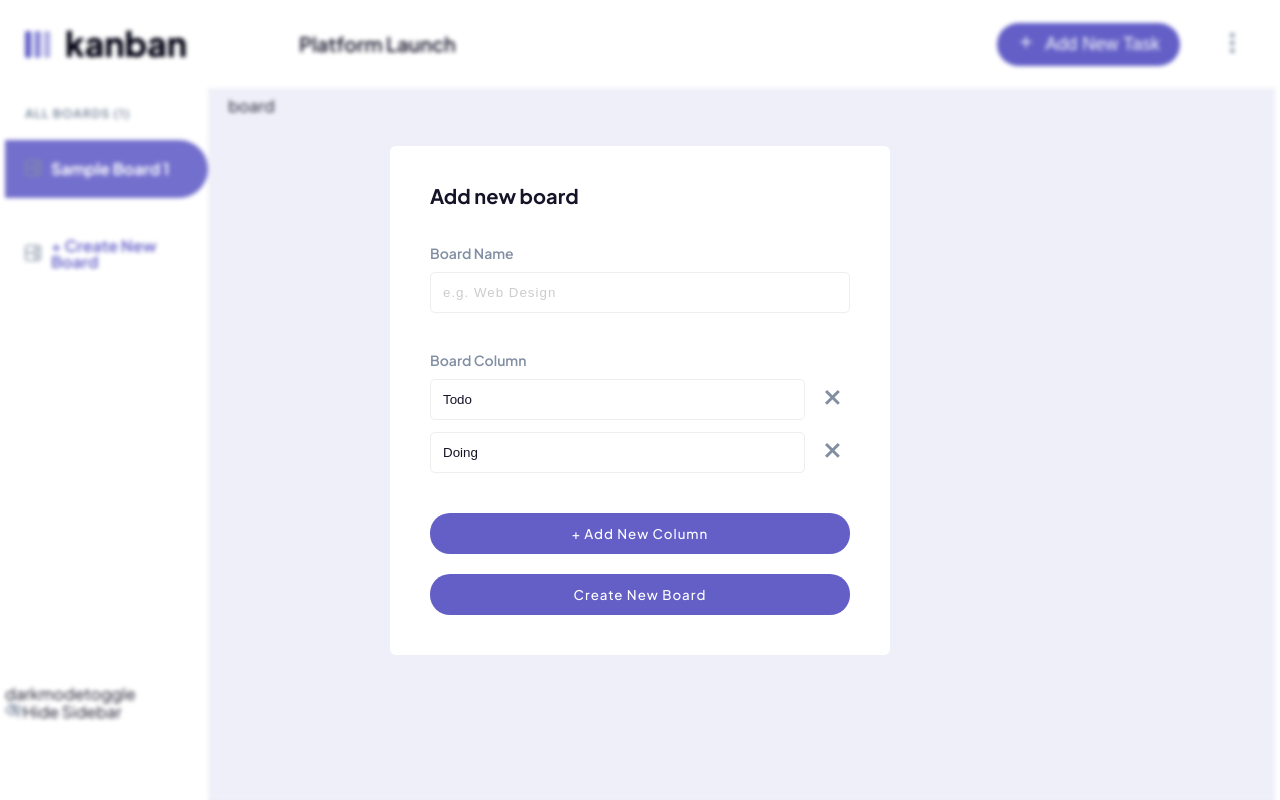
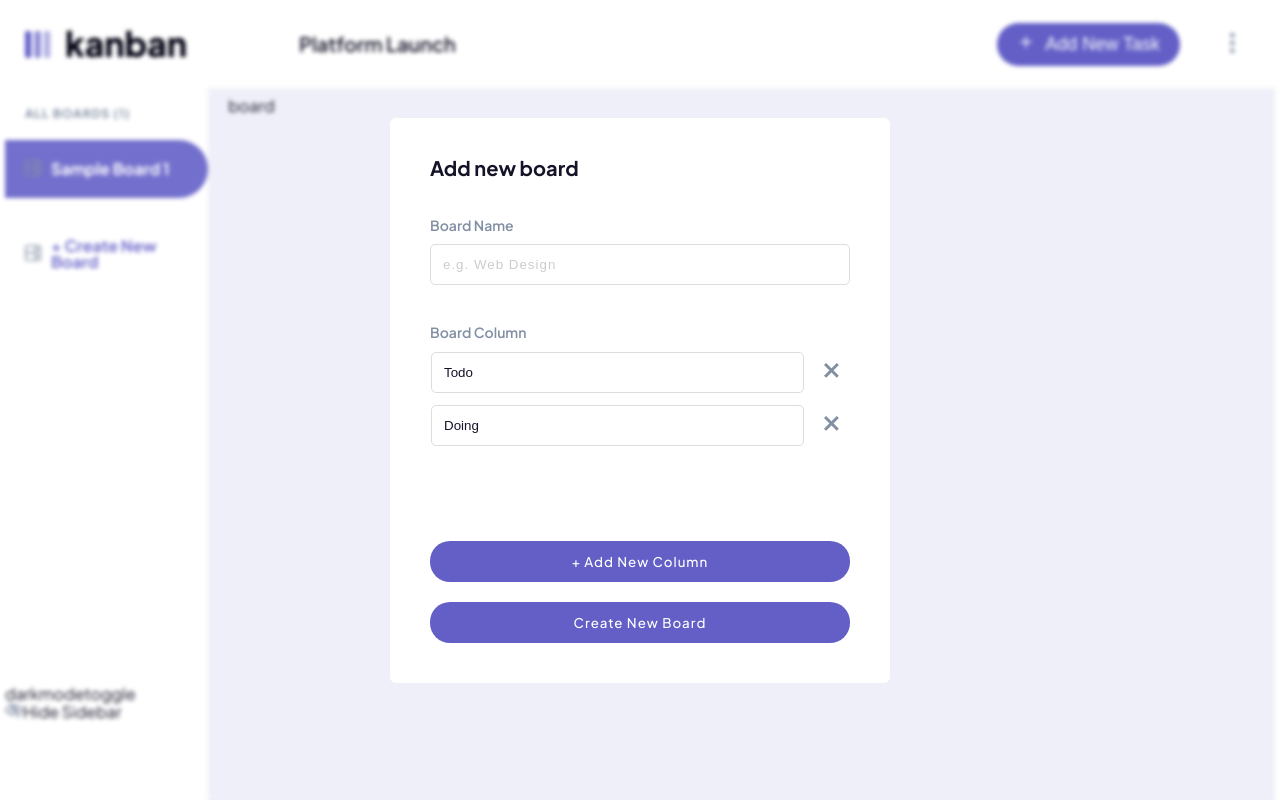
Before and after one commit to Abhishek-201099/kanban-task-management, a React (Vite) app: page /board in a window 1280 px wide. Both pictures are taken after a click on the element "+ Create New Board". Built offline with nearby package versions, Linux system fonts and the light colour scheme.

Commit message:
UI fixes for scroll in board form and reseting of form upon close

```diff
--- a/src/features/Boards/createBoardForm.jsx
+++ b/src/features/Boards/createBoardForm.jsx
@@ -1,3 +1,4 @@
+import { useEffect } from "react";
 import { useFieldArray, useForm } from "react-hook-form";
 
 export default function CreateBoardForm({ isOpenModal, mainEl }) {
@@ -21,6 +22,13 @@ export default function CreateBoardForm({ isOpenModal, mainEl }) {
       required: "Add at least one column",
     },
   });
+
+  useEffect(
+    function () {
+      reset();
+    },
+    [isOpenModal, reset]
+  );
 
   function onSubmit(data) {
     console.log("formData : ", data);
@@ -55,6 +63,7 @@ export default function CreateBoardForm({ isOpenModal, mainEl }) {
 
         <div className="board-form-columns">
           <label>Board Column</label>
+          <div className="column-list">
             {fields.map((column, index) => (
               <div key={column.id}>
                 <div>
@@ -82,6 +91,7 @@ export default function CreateBoardForm({ isOpenModal, mainEl }) {
                 )}
               </div>
             ))}
+          </div>
           {errors?.columns?.root?.message && (
             <p className="board-form-error">{errors?.columns?.root?.message}</p>
           )}
--- a/src/style.css
+++ b/src/style.css
@@ -304,6 +304,34 @@ main {
   gap: 1.2rem;
 }
 
+.board-form-columns {
+  display: flex;
+  flex-direction: column;
+  gap: 1.2rem;
+}
+
+.column-list {
+  padding: 0.1rem;
+  height: 15rem;
+  overflow-y: scroll;
+  scrollbar-width: none; /* Firefox */
+  -ms-overflow-style: none;
+
+  display: flex;
+  flex-direction: column;
+  gap: 1.2rem;
+}
+
+.column-list::-webkit-scrollbar {
+  /* WebKit */
+  width: 0;
+  height: 0;
+}
+
+.column-list div div {
+  width: 100%;
+}
+
 .board-form-columns label,
 .board-form-name label {
   font-size: 1.4rem;
@@ -313,7 +341,7 @@ main {
 
 .board-form-columns div input,
 .board-form-name input {
-  border: 1px solid #eee;
+  border: 1px solid #ddd;
   padding: 1.2rem;
   border-radius: 0.5rem;
   color: var(--color-secondary);
@@ -328,12 +356,6 @@ main {
 .board-form-name input::placeholder {
   color: #ccc;
   letter-spacing: 1px;
-}
-
-.board-form-columns {
-  display: flex;
-  flex-direction: column;
-  gap: 1.2rem;
 }
 
 .board-form-columns div div {
```
Lines whose indentation alone changed are shown as unchanged.
